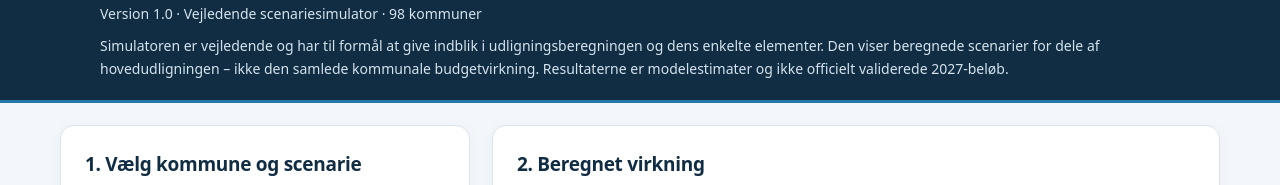
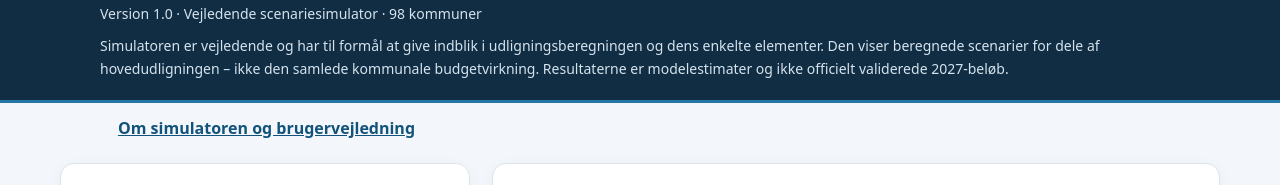
Before and after one commit to KennethAndersen-beep/kommunal-udligning-2027-test, a plain HTML site: page index.html in a window 1280 px wide. Shown: the part 67-252 px from the top of the page. Drawn offline with Linux system fonts and the light colour scheme.

Commit message:
Tilføj link til godkendt brugervejledning på simulatorens hovedside

```diff
--- a/index.html
+++ b/index.html
@@ -122,6 +122,7 @@ try{
 <p style="max-width:1080px;margin-top:10px;line-height:1.6">Simulatoren er vejledende og har til formål at give indblik i udligningsberegningen og dens enkelte elementer. Den viser beregnede scenarier for dele af hovedudligningen – ikke den samlede kommunale budgetvirkning. Resultaterne er modelestimater og ikke officielt validerede 2027-beløb.</p>
 <p id="release-runtime-status" role="alert" aria-live="assertive" style="display:none"></p>
 </header>
+<nav aria-label="Dokumentation" style="max-width:1080px;margin:14px auto 0;padding:0 18px"><a href="vejledning.html" style="color:#12537b;font-weight:650">Om simulatoren og brugervejledning</a></nav>
 <main>
 <div class="layout"><section><h2>1. Vælg kommune og scenarie</h2><label for="kommune">Kommune</label><select id="kommune"></select><div id="transfer" class="transfer" role="status" hidden></div><div class="tabs" role="tablist" aria-label="Scenarieelementer"><button class="tab active" type="button" data-tab="general" role="tab" aria-selected="true">Økonomi</button><button class="tab" type="button" data-tab="ages" role="tab" aria-selected="false">Aldersfordelt befolkning</button><button class="tab" type="button" data-tab="socio" role="tab" aria-selected="false">Socioøkonomi</button></div><div id="panel-general" role="tabpanel">
 <label for="tax">Ændring i beskatningsgrundlag (mio. kr.)</label><input id="tax" type="number" value="0" step="10">
```
